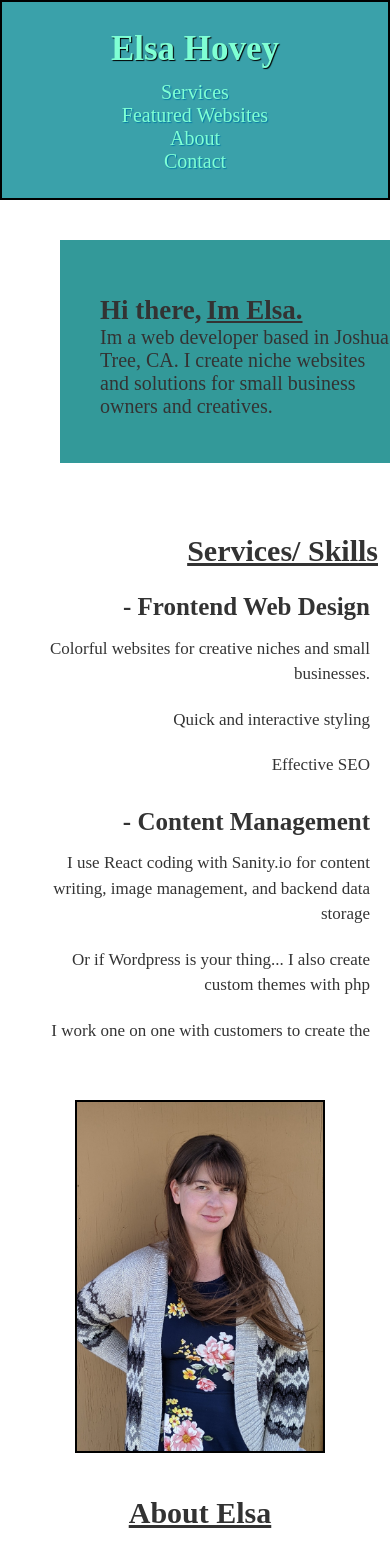
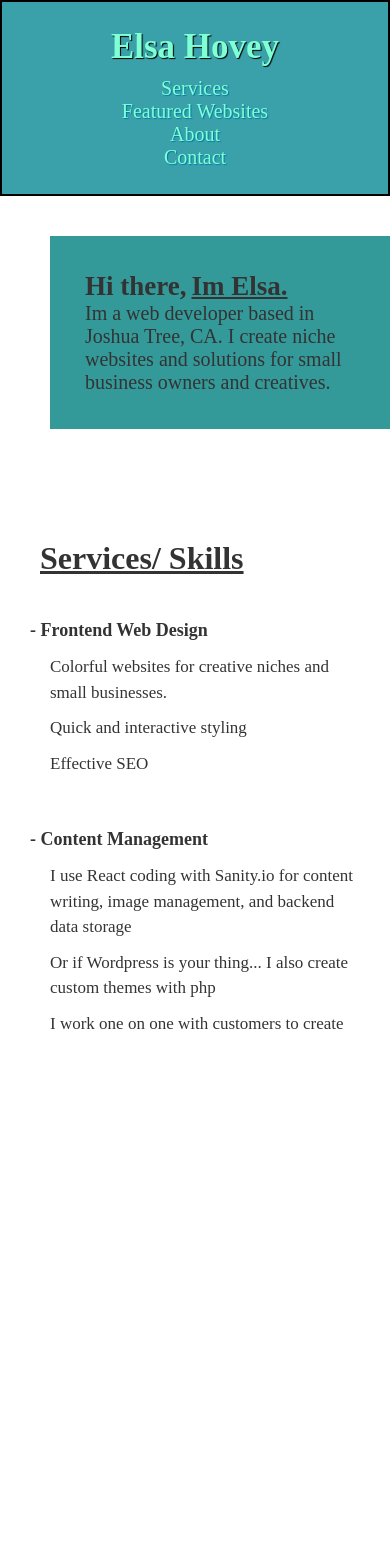
Before and after one commit to elsahv/the-laughing-coyote, a Next.js app: page / in a window 390 px wide. Shown: the top 1553 px of the page. After the commit the page ends 1040 px from the top, so only its background shows below. Built offline with nearby package versions, Linux system fonts and the light colour scheme.

Commit message:
fix mobile css

```diff
--- a/components/About.js
+++ b/components/About.js
@@ -8,6 +8,10 @@ export const Wrapper = styled.div`
   display: flex;
   justify-content: center;
   padding: 70px 40px 20px 50px;
+
+  @media only screen and (max-width: 600px) {
+    padding: 0 0 0 80px;
+  }
 `;
 
 export const Grid = styled.div`
@@ -31,9 +35,9 @@ export const ImageWrapper = styled.div`
   }
 
   @media only screen and (max-width: 600px) {
-    margin-bottom: 25px;
     left: 50%;
     transform: translateX(-50%);
+    margin-left: 20px;
   }
 `;
 
@@ -67,11 +71,15 @@ export const Paragraph = styled.div`
       font-size: 18px;
     }
   }
+
   @media only screen and (max-width: 600px) {
-    padding: 0;
-    h4 {
-      text-align: center;
-    }
+    // padding: 0 25px;
+    padding-left: 155px;
+    // background: green;
+    font-size: 16px;
+  }
+  @media only screen and (max-width: 390px) {
+    padding-left: 175px;
   }
 `;
 
--- a/components/Layout.js
+++ b/components/Layout.js
@@ -38,8 +38,8 @@ export default function Layout({ children }) {
         <main>{children}</main>
       </Wrapper>
 
-      <Footer />
-      <MobileFooter />
+      {/* <Footer /> */}
+      {/* <MobileFooter /> */}
     </>
   );
 }
--- a/components/MobileFooter.js
+++ b/components/MobileFooter.js
@@ -37,9 +37,9 @@ const ContactWrapper = styled.footer`
 const mobileFooterSection = () => {
   return (
     <Wrapper>
-      <AboutFooter id="contact-mobile">
+      {/* <AboutFooter id="contact-mobile">
         <About />
-      </AboutFooter>
+      </AboutFooter> */}
       {/* <ContactWrapper id="contact-mobile">
         <ContactSection />
       </ContactWrapper> */}
--- a/components/Services.js
+++ b/components/Services.js
@@ -17,24 +17,46 @@ export const Wrapper = styled.div`
   }
 
   li {
-    font-size: 24px;
+    font-size: 20px;
     list-style-type: none;
     padding: 3px 0;
-    // color: rgb(0, 123, 165);
+  }
+
+  @media only screen and (max-width: 1024px) {
+    text-align: left;
+    padding: 10px 25px;
+    margin-top: 40px;
+    margin-left: 10px;
+
+    h3 {
+      margin-top: 35px;
+    }
+    li {
+      font-size: 17px;
+      padding: 10px 0 0 20px;
+    }
+  }
+
+  @media only screen and (max-width: 1024px) {
+    ul {
+      margin: 0px 10px;
+    }
+    li {
+      padding-left: 20px;
+    }
+  }
+
+  @media only screen and (max-width: 834px) {
+    padding-left: 50px;
   }
 
   @media only screen and (max-width: 768px) {
-    // line-height: 1;
-    padding: 10px;
-    li {
-      font-size: 17px;
-      padding: 10px 0;
-    }
+    padding-left: 10px;
   }
 
-  @media only screen and (max-width: 600px) {
-    ul {
-      margin: 0px 10px;
+  @media only screen and (max-width: 390px) {
+    h3 {
+      font-size: 18px;
     }
   }
 `;
@@ -47,11 +69,17 @@ export const SkillsTitle = styled.h2`
   font-size: 35px;
   text-align: right;
 
+  @media only screen and (max-width: 1024px) {
+    font-size: 32px;
+    padding-top: 60px;
+    padding-left: 20px;
+    text-align: left;
+  }
+
   @media only screen and (max-width: 600px) {
-    font-size: 30px;
-    padding-bottom: 15px;
     padding-top: 55px;
-    padding-right: 2px;
+    padding-left: 20px;
+    text-decoration: underline;
   }
 `;
 
--- a/components/Sidebar.js
+++ b/components/Sidebar.js
@@ -22,16 +22,11 @@ export const SidebarWrapper = styled.div`
 
 export const Logo = styled.div`
   font-weight: bold;
-  padding: 10px;
   a {
     color: aquamarine;
     text-shadow: 1px 1px 1px #000;
     text-decoration: none;
     font-size: 35px;
-  }
-
-  @media only screen and (max-width: 1024px) {
-    padding: 2px;
   }
 `;
 
@@ -66,7 +61,7 @@ const Sidebar = () => {
         <NavLinks>
           <Link href="/">Services</Link>
           <Link href="/featured-websites">Featured Websites</Link>
-          <Link href="/#about-mobile">About</Link>
+          <Link href="/contact/#about-mobile">About</Link>
           <Link href="/contact">Contact</Link>
         </NavLinks>
       </SidebarWrapper>
--- a/pages/index.js
+++ b/pages/index.js
@@ -8,32 +8,21 @@ import { motion } from "framer-motion";
 //STYLES
 const Wrapper = styled.div``;
 
-const Grid = styled.div`
+export const Quote = styled.div`
+  opacity: 0.8;
+  background: teal;
+  padding: 35px;
+  grid-area: rs;
   margin-top: 40px;
   margin-left: 60px;
-  display: grid;
-  grid-template-column: 1fr 1fr;
-  grid-template-areas: "ls rs";
-  background: teal;
-  padding-bottom: 45px;
-  padding-left: 20px;
-  opacity: 0.8;
-`;
-
-export const Quote = styled.div`
-  grid-area: rs;
-  margin-top: 45px;
-  margin-left: 20px;
   h4 {
-    font-size: 35px;
+    font-size: 30px;
     color: #000;
   }
-
   p {
-    font-size: 27px;
+    font-size: 24px;
     color: #000;
   }
-
   a {
     color: #000;
     text-decoration: underline;
@@ -45,13 +34,27 @@ export const Quote = styled.div`
   }
 
   @media only screen and (max-width: 1024px) {
+    margin-left: 30px;
     h4 {
       font-size: 27px;
-      padding-top: 10px;
     }
     p {
       font-size: 20px;
     }
+  }
+
+  @media only screen and (max-width: 834px) {
+    margin-left: 90px;
+    margin-top: 50px;
+  }
+  @media only screen and (max-width: 768px) {
+    margin-left: 50px;
+    // margin-top: 50px;
+  }
+
+  @media only screen and (max-width: 600px) {
+    // margin-left: 70px;
+    margin-top: 40px;
   }
 `;
 
@@ -72,7 +75,6 @@ export default function Home() {
           animate={{ opacity: 1 }}
           transition={{ delay: 0.3, duration: 0.5 }}
         >
-          <Grid>
           <Quote>
             <h4>
               Hi there,
@@ -83,7 +85,6 @@ export default function Home() {
               websites and solutions for small business owners and creatives.{" "}
             </p>
           </Quote>
-          </Grid>
 
           <Services />
         </motion.div>
```
Also changed, not shown: pages/contact.js (+13 -0 lines), pages/featured-websites.js (+21 -14 lines). Lines whose indentation alone changed are shown as unchanged.
